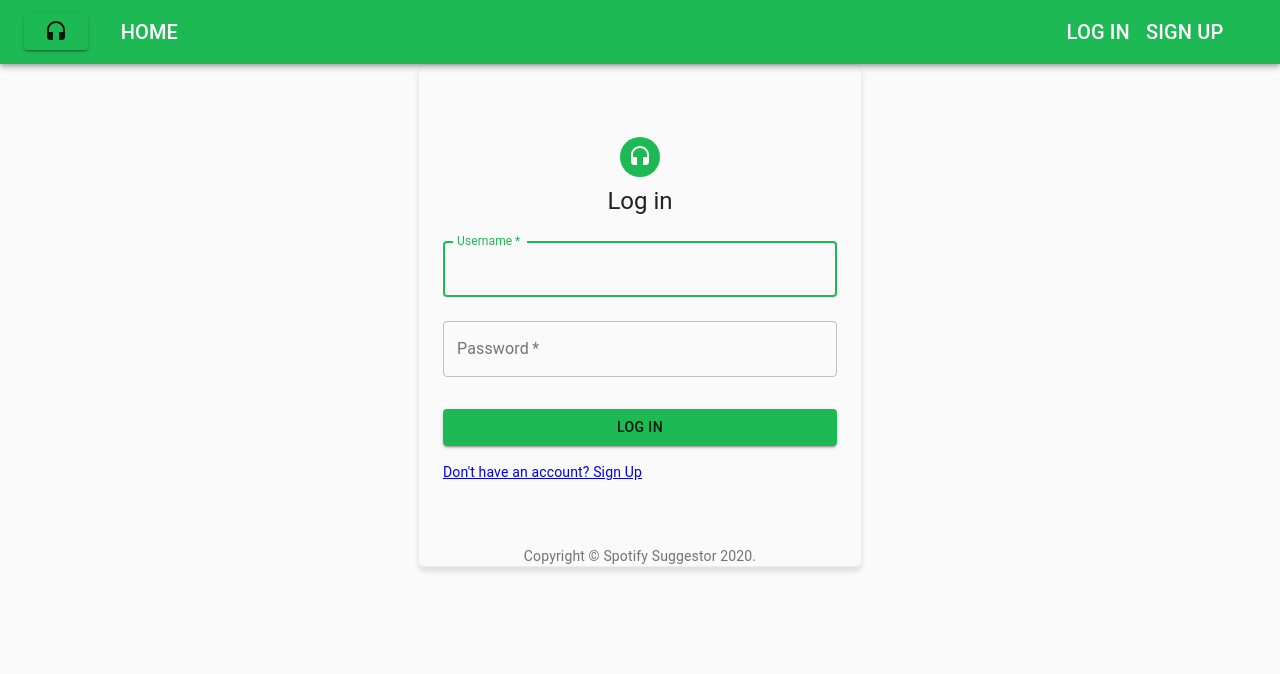
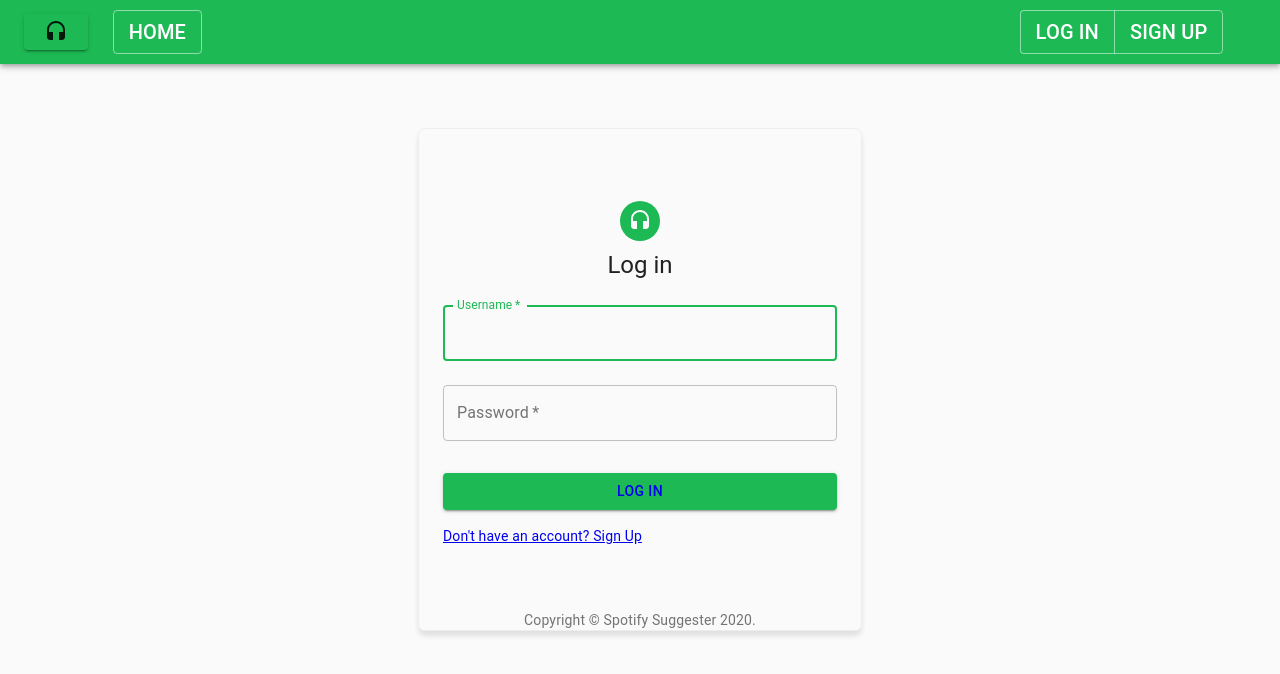
Before and after one commit to ErikSandvikSEA/front-end, a React (Create React App) app in the folder spotify-song-suggester-app/: page / in a window 1280 px wide. Shown: the top 674 px of the page. Built offline with nearby package versions, Linux system fonts and the light colour scheme; no server answers.

Commit message:
added 'add to favorites' and more styling

```diff
--- a/spotify-song-suggester-app/src/App.js
+++ b/spotify-song-suggester-app/src/App.js
@@ -19,6 +19,7 @@ import { makeStyles } from '@material-ui/core/styles';
 import Container from '@material-ui/core/Container';
 import Link from '@material-ui/core/Link';
 import MenuTab from './components/menuComponents/MenuTab'
+import NavBar from './components/NavBar'
 
 
 import { v4 as uuid } from 'uuid'
@@ -189,47 +190,13 @@ export default function App() {
       [name]: value,
     })
   }
-  const classes = useStyles();
+
   return (
 
 
     <div className="App">
       <CssBaseline />
-      <AppBar position="sticky">
-
-
-        <Toolbar>
-        <MenuTab/>
-          <div className={classes.appBar}>
-          <Button>
-        <RouterLink color="secondary" to='/home' className={classes.linkButtons}>
-
-          <Typography variant="h6" color="secondary" noWrap >
-            Home
-            </Typography>
-
-            </RouterLink>
-            </Button>
-        <div>
-        <Button>
-        <RouterLink color="secondary"to='/' className={classes.linkButtons}>
-          <Typography className={classes.title} variant="h6" color="secondary" noWrap>
-            Log In
-            </Typography>
-            </RouterLink>
-            </Button>
-
-            <Button>
-        <RouterLink color="secondary" to='/signup' className={classes.linkButtons}>
-          <Typography variant="h6" color="secondary" noWrap>
-            Sign Up
-            </Typography>
-            </RouterLink>
-            </Button>
-            </div>
-            </div>
-        </Toolbar>
-      </AppBar>
+      <NavBar />
 
 
 
--- a/spotify-song-suggester-app/src/components/HomePage.jsx
+++ b/spotify-song-suggester-app/src/components/HomePage.jsx
@@ -59,6 +59,7 @@ const useStyles = makeStyles((theme) => ({
   },
   footer: {
     backgroundColor: '#1DB954',
+    color: 'white',
     padding: theme.spacing(6),
   },
   searchButtons: {
@@ -124,10 +125,10 @@ export default function HomePage() {
       </main>
       {/* Footer */}
       <footer className={classes.footer} >
-        <Typography variant="h6" align="center" gutterBottom color="textSecondary" >
+        <Typography variant="h6" align="center" gutterBottom >
           Footer
         </Typography>
-        <Typography variant="subtitle1" align="center" color="textSecondary" component="p">
+        <Typography variant="subtitle1" align="center"  component="p">
           Something here to give the footer a purpose!
         </Typography>
         <Copyright />
--- a/spotify-song-suggester-app/src/components/Login.jsx
+++ b/spotify-song-suggester-app/src/components/Login.jsx
@@ -10,7 +10,7 @@ import Headset from '@material-ui/icons/Headset';
 import Typography from '@material-ui/core/Typography';
 import { makeStyles } from '@material-ui/core/styles';
 import Container from '@material-ui/core/Container';
-import { Link as RouterLink } from 'react-router-dom'
+import { Link as RouterLink, Router } from 'react-router-dom'
 import axios from 'axios'
 
 
@@ -19,7 +19,7 @@ function Copyright() {
     <Typography variant="body2" color="textSecondary" align="center">
       {'Copyright © '}
       <Link color="inherit" href="https://material-ui.com/">
-        Spotify Suggestor
+        Spotify Suggester
       </Link>{' '}
       {new Date().getFullYear()}
       {'.'}
@@ -53,9 +53,14 @@ const useStyles = makeStyles((theme) => ({
      border: '1px solid #eee',
      borderRadius: '7px',
      boxShadow:'0 5px 5px rgba(0,0,0,0.1)',
+     marginTop: '5%',
 
      transition:'all 0.3s linear',
-  }
+  },
+  linkButtons: {
+    textDecoration: 'none',
+    color: 'secondary'
+  },
 }));
 
 
@@ -113,8 +118,9 @@ export default function SignIn(props) {
             fullWidth
             variant="contained"
             color="inherit"
-            className={classes.submit}>
+            className={classes.submit}><RouterLink className={classes.linkButtons} to='/home'>
             Log In
+            </RouterLink>
           </Button>
           <Grid container>
 
--- /dev/null
+++ b/spotify-song-suggester-app/src/components/NavBar.jsx
@@ -0,0 +1,122 @@
+import React, { useState, useEffect } from "react";
+import { Route, Switch } from 'react-router-dom'
+import {Link as RouterLink } from 'react-router-dom'
+import axios from 'axios'
+import * as yup from 'yup'
+import HomePage from './HomePage'
+import Login from './Login'
+import SignUp from './SignUp'
+import DisplaySearched from './DisplaySearched'
+import UpdateUser from './menuComponents/UpdateUser';
+import ButtonGroup from '@material-ui/core/ButtonGroup';
+
+import AppBar from '@material-ui/core/AppBar';
+import Button from '@material-ui/core/Button';
+import CssBaseline from '@material-ui/core/CssBaseline';
+import Grid from '@material-ui/core/Grid';
+import Toolbar from '@material-ui/core/Toolbar';
+import Typography from '@material-ui/core/Typography';
+import { makeStyles } from '@material-ui/core/styles';
+import Container from '@material-ui/core/Container';
+import Link from '@material-ui/core/Link';
+import MenuTab from './menuComponents/MenuTab'
+
+const useStyles = makeStyles((theme) => ({
+     appBar: {
+        backgroundColor: '#1DB954',
+        display: 'flex',
+        justifyContent: 'space-between',
+        width: '100%',
+        alignItems: 'center',
+        paddingLeft: '2%',
+        paddingRight: '2%',
+     },
+     icon: {
+       marginRight: theme.spacing(2),
+     },
+     heroContent: {
+       backgroundColor: theme.palette.background.paper,
+       padding: theme.spacing(8, 0, 6),
+     },
+     heroButtons: {
+       marginTop: theme.spacing(4),
+     },
+     cardGrid: {
+       paddingTop: theme.spacing(8),
+       paddingBottom: theme.spacing(8),
+     },
+     card: {
+       height: '100%',
+       display: 'flex',
+       flexDirection: 'column',
+     },
+     cardMedia: {
+       paddingTop: '56.25%', // 16:9
+     },
+     cardContent: {
+       flexGrow: 1,
+     },
+     footer: {
+       backgroundColor:'#1DB954',
+       padding: theme.spacing(6),
+     },
+     linkButtons: {
+       textDecoration: 'none',
+     },
+     root: {
+          display: 'flex',
+          flexDirection: 'column',
+          alignItems: 'center',
+          '& > *': {
+            margin: theme.spacing(1),
+          },
+
+        },
+   }));
+
+
+const NavBar = () => {
+     const classes = useStyles();
+     return (
+<AppBar position="sticky">
+
+
+        <Toolbar>
+        <MenuTab/>
+          <div className={classes.appBar}>
+          <Button variant='outlined' color='secondary'>
+        <RouterLink color="secondary" to='/home' className={classes.linkButtons}>
+
+          <Typography variant="h6" color="secondary" noWrap >
+            Home
+            </Typography>
+
+            </RouterLink>
+            </Button>
+        <div className={classes.root}>
+        <ButtonGroup color="secondary" aria-label="outlined primary button group">
+        <Button>
+        <RouterLink color="secondary"to='/' className={classes.linkButtons}>
+          <Typography  variant="h6" color="secondary" noWrap>
+            Log In
+            </Typography>
+            </RouterLink>
+            </Button>
+
+            <Button>
+        <RouterLink color="secondary" to='/signup' className={classes.linkButtons}>
+          <Typography variant="h6" color="secondary" noWrap>
+            Sign Up
+            </Typography>
+            </RouterLink>
+            </Button>
+            </ButtonGroup>
+            </div>
+            </div>
+        </Toolbar>
+      </AppBar>
+
+     )
+}
+
+export default NavBar
--- a/spotify-song-suggester-app/src/components/SignUp.jsx
+++ b/spotify-song-suggester-app/src/components/SignUp.jsx
@@ -14,7 +14,7 @@ import { makeStyles } from '@material-ui/core/styles';
 import Container from '@material-ui/core/Container';
 import Snackbar from '@material-ui/core/Snackbar';
 import MuiAlert from '@material-ui/lab/alert';
-import { Link as RouterLink } from 'react-router-dom'
+import { Link as RouterLink, NavLink } from 'react-router-dom'
 
 function Copyright() {
      return (
@@ -52,9 +52,13 @@ const useStyles = makeStyles((theme) => ({
           border: '1px solid #eee',
           borderRadius: '7px',
           boxShadow: '0 5px 5px rgba(0,0,0,0.1)',
-
+          marginTop: '5%',
           transition: 'all 0.3s linear',
      },
+     linkButtons: {
+          textDecoration: 'none',
+          color: 'secondary'
+        },
 }));
 
 
@@ -147,8 +151,9 @@ export default function SignUp(props) {
                               className={classes.submit}
                               onClick={onSignUp}
                               disabled={disabled}
-                         >
+                         ><RouterLink to='/' className={classes.linkButtons}>
                               Sign Up
+                              </RouterLink>
           </Button>
                          <Grid container justify="flex-end">
                               <Grid item>
--- a/spotify-song-suggester-app/src/components/menuComponents/MenuTab.jsx
+++ b/spotify-song-suggester-app/src/components/menuComponents/MenuTab.jsx
@@ -1,6 +1,6 @@
 import React from 'react';
 import Link from '@material-ui/core/Link';
-import { withStyles } from '@material-ui/core/styles';
+import { withStyles, makeStyles } from '@material-ui/core/styles';
 import Button from '@material-ui/core/Button';
 import Menu from '@material-ui/core/Menu';
 import MenuItem from '@material-ui/core/MenuItem';
@@ -11,7 +11,15 @@ import DraftsIcon from '@material-ui/icons/Drafts';
 import SendIcon from '@material-ui/icons/Send';
 import Headset from '@material-ui/icons/Headset';
 import GitHubIcon from '@material-ui/icons/GitHub';
-import { Link as RouterLink } from 'react-router-dom'
+import { Link as RouterLink, NavLink } from 'react-router-dom'
+
+const useStyles = makeStyles((theme) => ({
+  linkButtons: {
+    textDecoration: 'none',
+    color: 'secondary'
+  },
+}));
+
 
 const StyledMenu = withStyles({
   paper: {
@@ -47,6 +55,7 @@ const StyledMenuItem = withStyles((theme) => ({
 
 export default function MenuTab() {
   const [anchorEl, setAnchorEl] = React.useState(null);
+  const classes = useStyles();
 
   const handleClick = (event) => {
     setAnchorEl(event.currentTarget);
@@ -81,14 +90,14 @@ export default function MenuTab() {
           <ListItemText primary="Profile" />
         </StyledMenuItem>
 
-        <RouterLink  to='/search'>
+        <NavLink  className={classes.linkButtons} to='/search'>
         <StyledMenuItem>
           <ListItemIcon>
             <Headset fontSize="small" />
           </ListItemIcon>
           <ListItemText primary="Suggestions" />
         </StyledMenuItem>
-      </RouterLink>
+      </NavLink>
 
         <Link target='_blank' href='https://github.com/Build-Week-Spotify-Song-Recommender'>
           <StyledMenuItem>
```
Also changed, not shown: spotify-song-suggester-app/src/components/DisplaySearched.jsx (+13 -3 lines).
